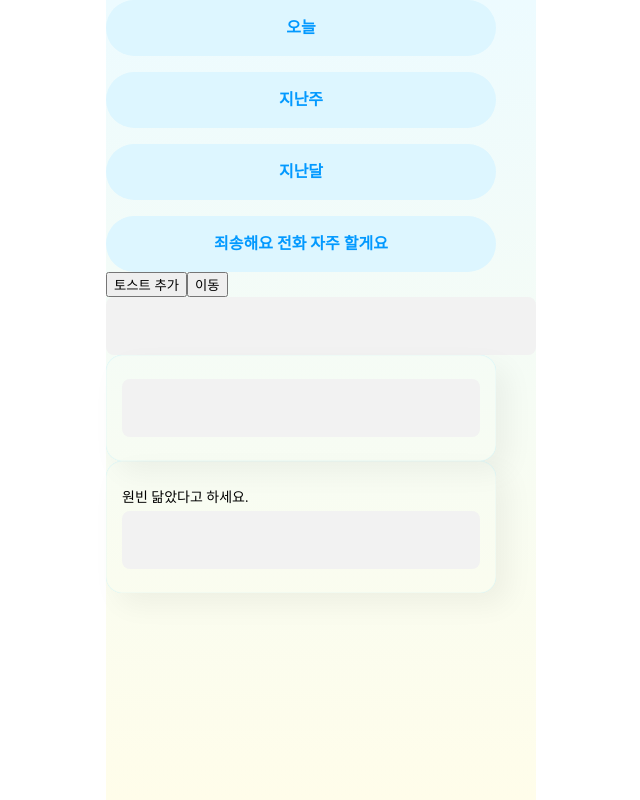
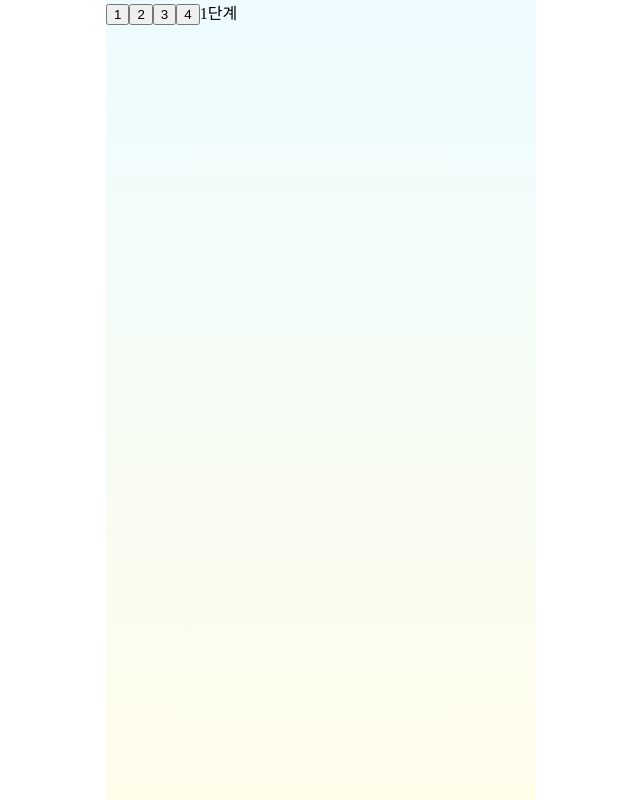
Before and after one commit to ohMyFamily/OMF_client, a React (Vite) app: page /homepage in a window 1280 px wide. Shown: the whole page, without its empty margins (319-959 px from the left). Built offline with nearby package versions, Linux system fonts and the light colour scheme.

Commit message:
OMF-43 feat: useFunnel 훅 구현

```diff
--- /dev/null
+++ b/src/hooks/useFunnel/Funnel.tsx
@@ -0,0 +1,22 @@
+import { FunnelContext } from './context';
+import { FunnelContextType, FunnelData, FunnelStep } from './type';
+
+type FunnelComponentProps<T extends FunnelStep, D extends Record<string, unknown>> = {
+  children: React.ReactNode;
+  currentStep: T;
+  data: FunnelData<D>;
+};
+
+export const Funnel = <T extends FunnelStep, D extends Record<string, unknown>>({
+  children,
+  currentStep,
+  data,
+}: FunnelComponentProps<T, D>) => {
+  return (
+    <FunnelContext.Provider
+      value={{ currentStep, data } as FunnelContextType<string, Record<string, unknown>>}
+    >
+      {children}
+    </FunnelContext.Provider>
+  );
+};
--- /dev/null
+++ b/src/hooks/useFunnel/Step.tsx
@@ -0,0 +1,13 @@
+import { useFunnelContext } from './context';
+import { FunnelStep } from './type';
+
+type StepProps<T extends FunnelStep> = {
+  children: React.ReactNode;
+  name: T;
+};
+
+export const Step = <T extends string>({ children, name }: StepProps<T>) => {
+  const { currentStep } = useFunnelContext();
+  if (name !== currentStep) return null;
+  return <>{children}</>;
+};
--- /dev/null
+++ b/src/hooks/useFunnel/context.tsx
@@ -0,0 +1,16 @@
+import { createContext, useContext } from 'react';
+import { FunnelContextType, FunnelStep } from './type';
+
+export const FunnelContext = createContext<FunnelContextType<
+  FunnelStep,
+  Record<string, unknown>
+> | null>(null);
+
+export const useFunnelContext = <T extends FunnelStep, D extends Record<string, unknown>>() => {
+  const context = useContext(FunnelContext) as FunnelContextType<T, D> | null;
+
+  if (!context) {
+    throw new Error('퍼널 Context는 Funnel Provider 내에서 사용할 수 있습니다.');
+  }
+  return context;
+};
--- /dev/null
+++ b/src/hooks/useFunnel/index.tsx
@@ -0,0 +1,72 @@
+import { useCallback, useEffect, useState } from 'react';
+import { Funnel } from './Funnel';
+import { Step } from './Step';
+import { FunnelData } from './type';
+
+export const useFunnel = <T extends readonly string[], D extends Record<string, unknown>>(
+  steps: T,
+  data: FunnelData<D>
+) => {
+  //현재 퍼널 단계
+  const [currentStep, setCurrentStep] = useState<T[number]>(steps[0]);
+
+  //웹 자체 뒤로가기 버튼 클릭 이벤트 발생 시 funnel 과 연동하는 로직
+  useEffect(() => {
+    if (!window.history.state) {
+      window.history.replaceState({ step: steps[0] }, '');
+    }
+
+    const handlePopState = (event: PopStateEvent) => {
+      const targetStep = event.state?.step;
+
+      if (targetStep && steps.includes(targetStep)) {
+        setCurrentStep(targetStep);
+      } else {
+        const currentIndex = steps.indexOf(currentStep);
+        if (currentIndex > 0) {
+          const previousStep = steps[currentIndex - 1];
+          setCurrentStep(previousStep);
+          window.history.replaceState({ step: previousStep }, '');
+        } else {
+          setCurrentStep(steps[0]);
+          window.history.replaceState({ step: steps[0] }, '');
+        }
+      }
+    };
+
+    window.addEventListener('popstate', handlePopState);
+    return () => {
+      window.removeEventListener('popstate', handlePopState);
+    };
+  }, [currentStep]);
+
+  //다른 단계로 이동하는 onClick함수
+  const handleStep = useCallback(
+    (step: T[number]) => {
+      const currentIndex = steps.indexOf(currentStep);
+      const targetIndex = steps.indexOf(step);
+
+      if (!steps.includes(step)) return;
+      if (targetIndex > currentIndex) {
+        window.history.pushState({ step, timestamp: Date.now() }, '');
+      } else {
+        window.history.replaceState({ step }, '');
+      }
+      setCurrentStep(step);
+    },
+    [steps]
+  );
+
+  //퍼널 컴포넌트
+  const FunnelComponent = ({ children }: { children: React.ReactNode }) => {
+    return (
+      <Funnel currentStep={currentStep} data={data}>
+        {children}
+      </Funnel>
+    );
+  };
+
+  FunnelComponent.Steps = Step;
+
+  return { FunnelComponent, handleStep, currentStep };
+};
--- /dev/null
+++ b/src/hooks/useFunnel/type.ts
@@ -0,0 +1,13 @@
+export type FunnelStep = string;
+
+export type StateAndSetter<T> = readonly [T, (value: T | ((prev: T) => T)) => void];
+
+export type FunnelData<T extends Record<string, unknown>> = {
+    [K in keyof T]: StateAndSetter<T[K]>;
+  };
+
+
+export type FunnelContextType<T extends FunnelStep, D extends Record<string, unknown>> = {
+  currentStep: T;
+  data: FunnelData<D>;
+};
--- a/src/pages/homepage/index.tsx
+++ b/src/pages/homepage/index.tsx
@@ -1,42 +1,30 @@
-import Radio from '@/components/common/Radio';
-import { useToast } from '@/hooks/useToast';
 import { useState } from 'react';
-import { useNavigate } from 'react-router-dom';
-import Input from '@/components/common/Input';
-import Inputfield from '@components/common/Input/Inputfield';
-import { ChangeEvent, useState } from 'react';
+import { useFunnel } from '@/hooks/useFunnel';
 
 const HomePage = () => {
-  const navigate = useNavigate();
-  const { addToasts } = useToast();
+  const [text, setText] = useState<string>('zz');
+  const [text1, setText1] = useState<string>('ss');
 
-  const [isSelectedIndex, setIsSelectedIndex] = useState<number>(-1);
-  const [text, setText] = useState<string>('');
-  const [text1, setText1] = useState<string>('');
-  const [text2, setText2] = useState<string>('');
+  const STEPS = ['1', '2', '3', '4'] as const;
 
-  const onChangeTextArea = (e: ChangeEvent<HTMLTextAreaElement>) => {
-    setText2(e.target.value);
+  const funnelData = {
+    step1: [text, setText] as [string, typeof setText],
+    step2: [text1, setText1] as [string, typeof setText1],
   };
+  const { FunnelComponent, handleStep, currentStep } = useFunnel(STEPS, funnelData);
 
   return (
     <>
-      <Radio
-        options={['오늘', '지난주', '지난달', '죄송해요 전화 자주 할게요']}
-        isSelectedIndex={isSelectedIndex}
-        setIsSelectedIndex={setIsSelectedIndex}
-      />
-      <button onClick={() => addToasts('aa')}>토스트 추가</button>
-      <button onClick={() => navigate('/')}>이동</button>
-
-      <Input text={text} setText={setText} />
-        <Inputfield text={text1} setText={setText1} />
-        {text2.length > 10 ? (
-          <textarea value={text2} onChange={onChangeTextArea} />
-        ) : (
-          <Inputfield text={text2} setText={setText2} label='원빈 닮았다고 하세요.' />
-        )}
-
+      <button onClick={() => handleStep('1')}>1</button>
+      <button onClick={() => handleStep('2')}>2</button>
+      <button onClick={() => handleStep('3')}>3</button>
+      <button onClick={() => handleStep('4')}>4</button>
+      <FunnelComponent>
+        <FunnelComponent.Steps name="1">1단계</FunnelComponent.Steps>
+        <FunnelComponent.Steps name="2">2단계</FunnelComponent.Steps>
+        <FunnelComponent.Steps name="3">3단계</FunnelComponent.Steps>
+        <FunnelComponent.Steps name="4">4단계</FunnelComponent.Steps>
+      </FunnelComponent>
     </>
   );
 };
```
